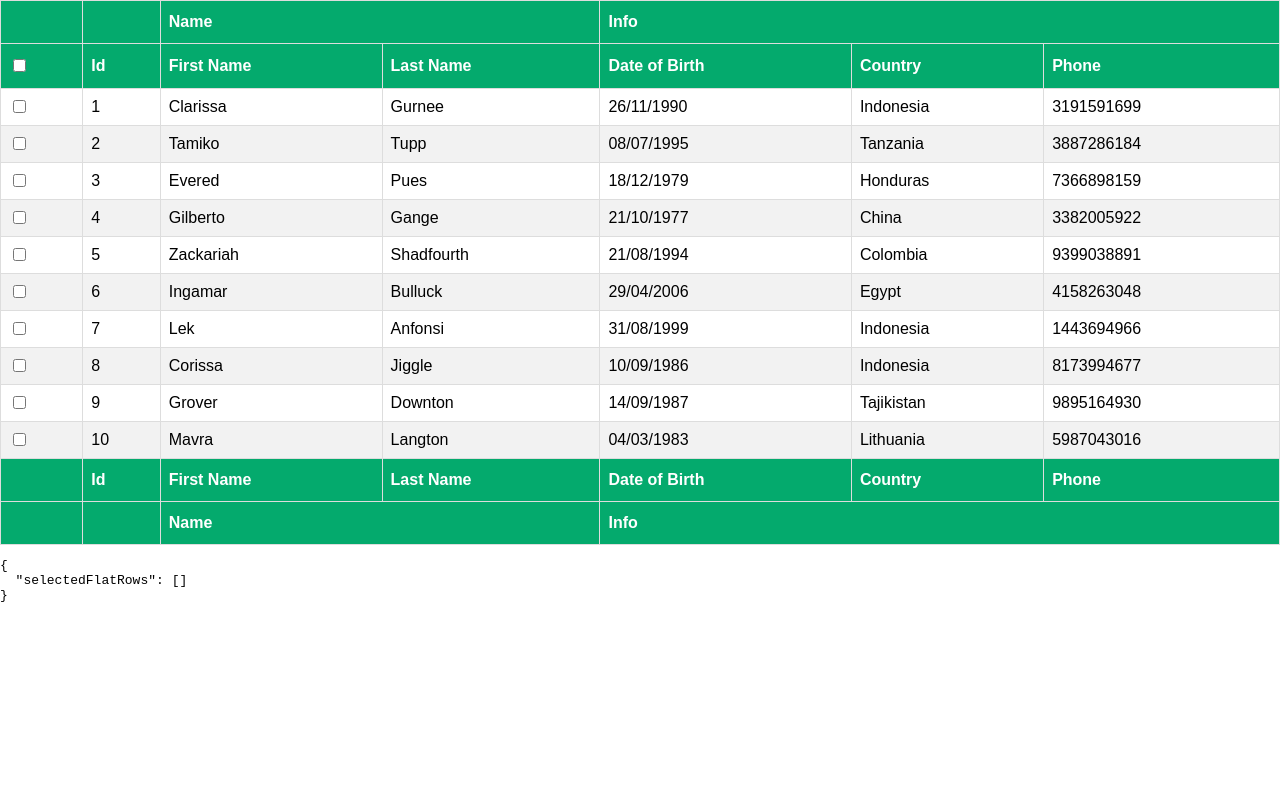
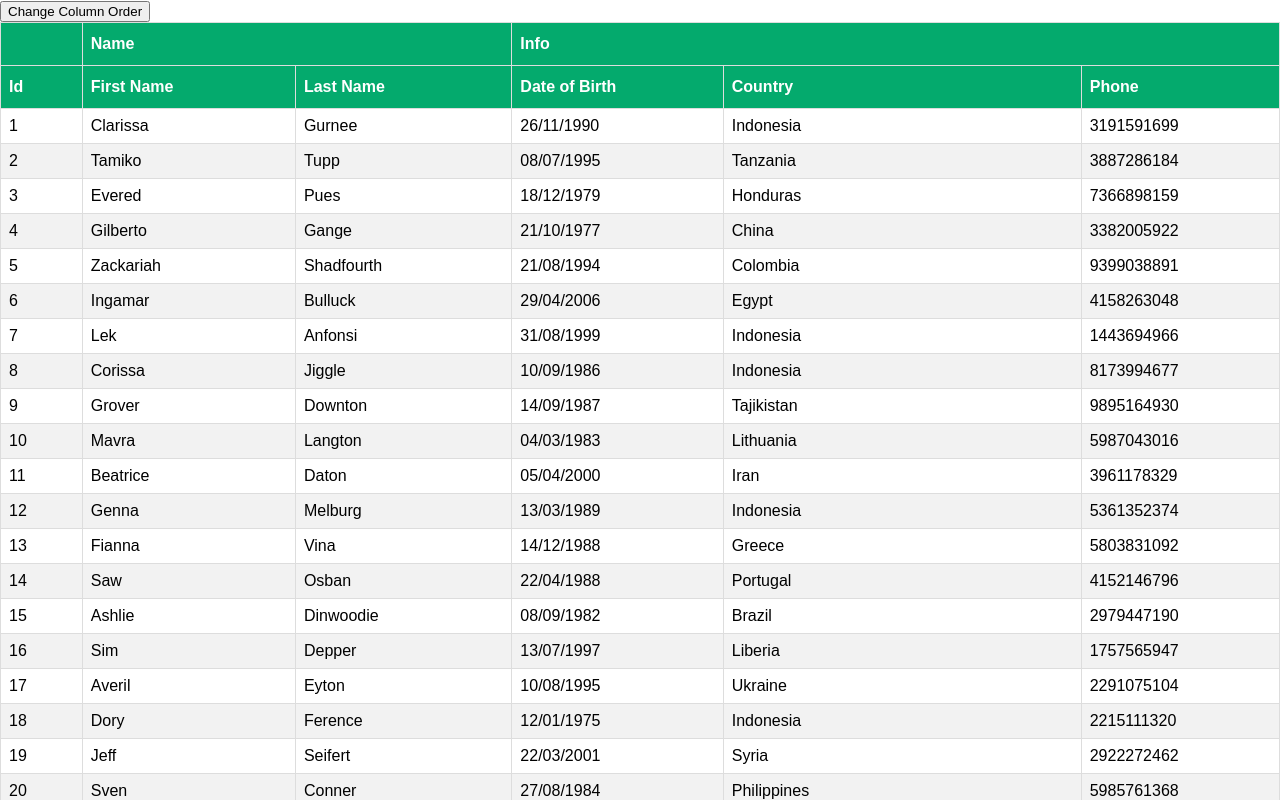
Before and after one commit to Laurence33/react-practice-projects, a React (Create React App) app in the folder react-tables/: page / in a window 1280 px wide. Shown: the top 800 px of the page. Built offline with nearby package versions, Linux system fonts and the light colour scheme.

Commit message:
change column order

```diff
--- a/react-tables/src/App.js
+++ b/react-tables/src/App.js
@@ -1,10 +1,10 @@
 import './App.css';
-import { RowSelectionTable } from './components/RowSelection';
+import { ColumnOrderTable } from './components/ColumnOrder';
 
 function App() {
   return (
     <div className="App">
-      <RowSelectionTable />
+      <ColumnOrderTable />
     </div>
   );
 }
--- /dev/null
+++ b/react-tables/src/components/ColumnOrder.js
@@ -0,0 +1,83 @@
+
+import { useMemo } from 'react';
+import { useTable, useColumnOrder } from 'react-table';
+import { MOCK_DATA } from '../MOCK_DATA';
+import { GROUP_COLUMNS } from './columns';
+
+export const ColumnOrderTable = () => {
+  const columns = useMemo(() => GROUP_COLUMNS, []);
+  const data = useMemo(() => MOCK_DATA, []);
+  const { getTableProps, headerGroups, getTableBodyProps, rows, prepareRow, footerGroups, setColumnOrder } = useTable({
+    columns,
+    data,
+  }, useColumnOrder);
+
+  function changeOrder() {
+    setColumnOrder([
+      'id', 'first_name', 'last_name', 'phone', 'country', 'date_of_birth'
+    ])
+  }
+
+  return (
+    <>
+      <button onClick={changeOrder}>Change Column Order</button>
+      <table {...getTableProps}>
+        <thead>
+          {headerGroups.map(headerGroup => (
+            // Apply the header row props
+            <tr {...headerGroup.getHeaderGroupProps()}>
+              {// Loop over the headers in each row
+                headerGroup.headers.map(column => (
+                  // Apply the header cell props
+                  <th {...column.getHeaderProps()}>
+                    {// Render the header
+                      column.render('Header')}
+                  </th>
+                ))}
+            </tr>
+          ))}
+        </thead>
+        <tbody {...getTableBodyProps()}>
+          {// Loop over the table rows
+            rows.map(row => {
+              // Prepare the row for display
+              prepareRow(row)
+              return (
+                // Apply the row props
+                <tr {...row.getRowProps()}>
+                  {// Loop over the rows cells
+                    row.cells.map(cell => {
+                      // Apply the cell props
+                      return (
+                        <td {...cell.getCellProps()}>
+                          {// Render the cell contents
+                            cell.render('Cell')}
+                        </td>
+                      )
+                    })}
+                </tr>
+              )
+            })}
+        </tbody>
+        <tfoot>
+          {
+            footerGroups.map(footerGroup => (
+              <tr {...footerGroup.getFooterGroupProps()}>
+                {
+                  footerGroup.headers.map(column => (
+                    <th {...column.getFooterProps()}>
+                      {
+                        column.render('Footer')
+                      }
+                    </th>
+                  ))
+                }
+              </tr>
+            ))
+          }
+        </tfoot>
+      </table>
+    </>
+
+  )
+}
```
